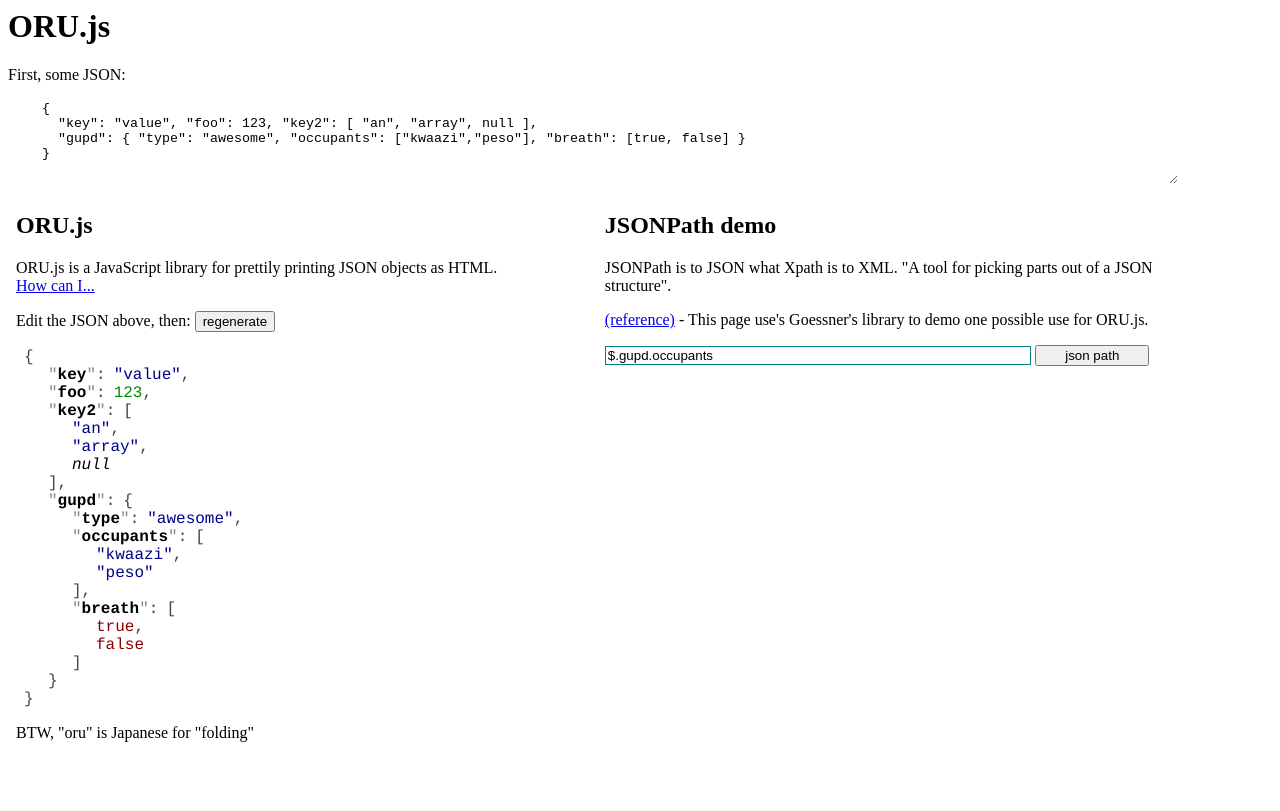
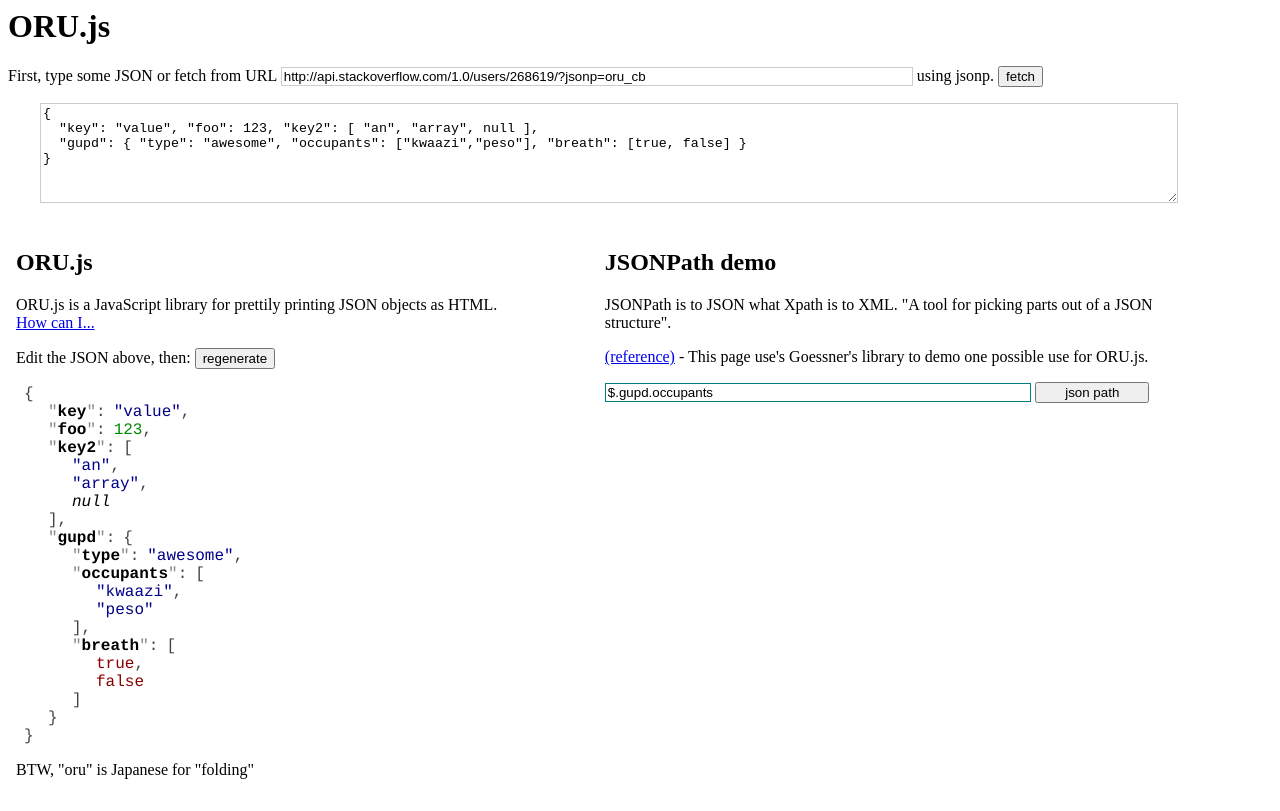
Before and after one commit to mjg123/oru.js, a plain HTML site: page index.html in a window 1280 px wide. Drawn offline with Linux system fonts and the light colour scheme.

Commit message:
added jsonp data-fetcher

```diff
--- a/index.html
+++ b/index.html
@@ -3,7 +3,10 @@
   <head>
     <title>ORU.js</title>
     <style type="text/css">
-      textarea { width: 90%; margin-left: 32px; display: block; height: 100px; border: none;}
+      textarea { width: 90%; margin-left: 32px; display: block; height: 100px; border: 1px solid #CCC;}
+
+      .jsonp-input { border: 1px solid #CCC; }
+
       .show-off { margin: 8px;
                   width: 45%;
                   overflow: auto;
@@ -12,6 +15,8 @@
 
       .orimashita { margin: 8px;
                     font-family: courier; }
+
+      #jsonp-url { width: 50%; }
 
       #json-path-input { width: 75%; border: 1px solid teal; }
       #json-path-go { width: 20%; }
@@ -43,15 +48,22 @@
 
     <h1>ORU.js</h1>
 
-    First, some JSON:
+    <p>
+    First, type some JSON or fetch from URL
+    <input id="jsonp-url" class="jsonp-input" value="http://api.stackoverflow.com/1.0/users/268619/?jsonp=oru_cb"/>
+    using jsonp.
+    <input type="button" id="jsonp-fetch" value="fetch"/>
+    </p>
 
     <textarea id="demo-json">
-
 {
   "key": "value", "foo": 123, "key2": [ "an", "array", null ],
   "gupd": { "type": "awesome", "occupants": ["kwaazi","peso"], "breath": [true, false] }
 }
     </textarea>
+
+
+    <br/>
 
     <div class="show-off">
       <h2>ORU.js</h2>
@@ -75,6 +87,17 @@
     <script type="text/javascript" src="oru.js"></script>
     <script type="text/javascript" src="http://jsonpath.googlecode.com/svn/tags/jsonpath-cs-0.5.1/src/js/jsonpath.js"></script>
     <script type="text/javascript">
+      var fetchJson = function(){
+        var s = document.createElement("script");
+	s.src = document.getElementById("jsonp-url").value;
+	document.getElementsByTagName('head')[0].appendChild(s);
+      }
+
+      var oru_cb = function(data){
+	document.getElementById('demo-json').value = JSON.stringify( data );
+        doOru();
+      }
+
       var doOru = function(){
         try{
             var newDiv = ORU.create( JSON.parse(document.getElementById("demo-json").value) ),
@@ -87,6 +110,7 @@
         }
       };
 
+      document.getElementById('jsonp-fetch').onclick = fetchJson;
       document.getElementById('orinasai').onclick = doOru;
 
       document.getElementById('json-path-go').onclick = function(e) {
```
